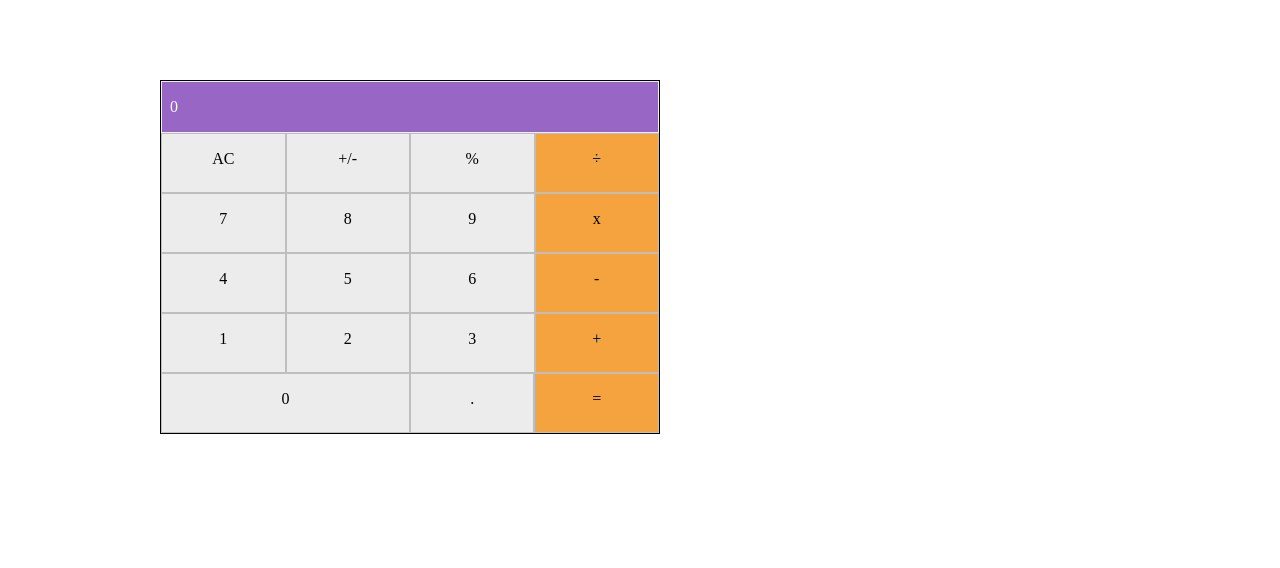
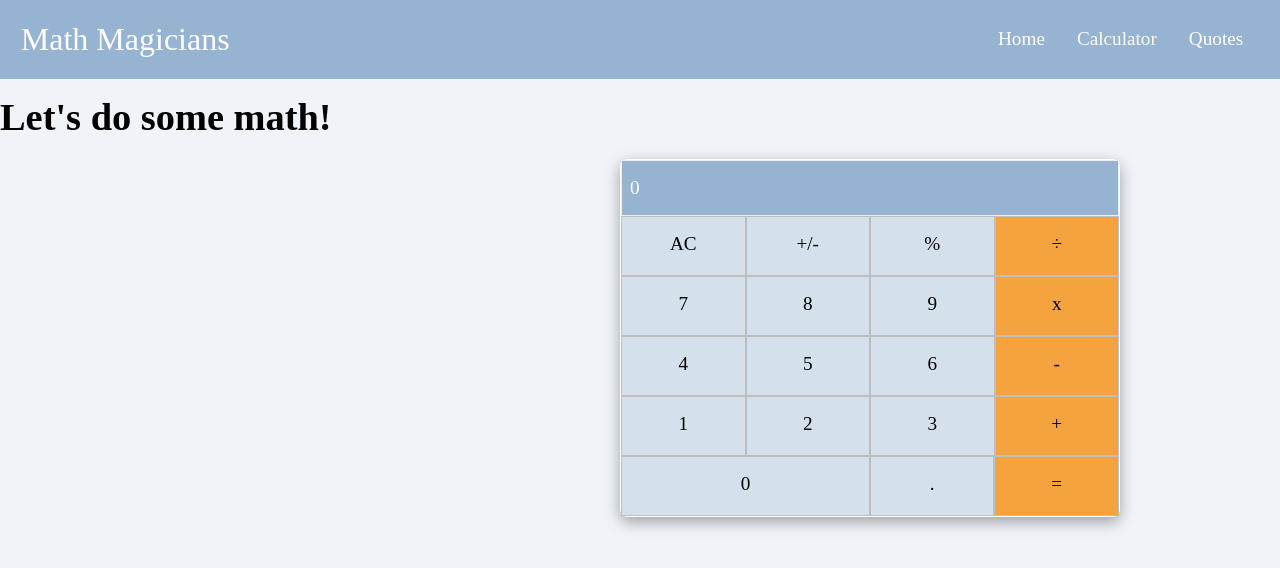
Before and after one commit to soesandarwin2201/React-Project, a React (Create React App) app: page /calculator in a window 1280 px wide. Shown: the top 568 px of the page. Built offline with nearby package versions, Linux system fonts and the light colour scheme.

Commit message:
Make the functionality work with react route

```diff
--- a/package.json
+++ b/package.json
@@ -10,6 +10,7 @@
     "big.js": "^6.2.1",
     "react": "^18.2.0",
     "react-dom": "^18.2.0",
+    "react-router-dom": "^6.4.4",
     "react-scripts": "5.0.1",
     "web-vitals": "^2.1.4"
   },
--- a/src/App.js
+++ b/src/App.js
@@ -1,11 +1,25 @@
 import React from 'react';
+import { Route, Routes } from 'react-router-dom';
 import Claculator from './components/Calculator';
+import Home from './components/Home';
+import Quotes from './components/Quotes';
+import Navbar from './components/Navabar';
+import './index.css';
 
 // eslint-disable-next-line react/prefer-stateless-function
 class App extends React.Component {
   render() {
     return (
-      <Claculator />
+      <>
+        <div className="spa">
+          <Navbar />
+          <Routes>
+            <Route path="/calculator" element={<Claculator />} />
+            <Route path="/quotes" element={<Quotes />} />
+            <Route path="/" element={<Home />} />
+          </Routes>
+        </div>
+      </>
     );
   }
 }
--- a/src/components/Calculator.js
+++ b/src/components/Calculator.js
@@ -21,6 +21,11 @@ class Claculator extends React.Component {
   render() {
     const { total, next, operation } = this.state;
     return (
+      <>
+        <div className='app'>
+          <div className='calculator-title'>
+            <h1>Let's do some math!</h1>
+          </div>
           <div className='cal-grid'>
             <div className='cal-result'>
               <p>{total}</p>
@@ -97,6 +102,8 @@ class Claculator extends React.Component {
               </div>
             </div>
           </div>
+        </div>
+      </>
     );
   }
 }
--- a/src/index.css
+++ b/src/index.css
@@ -2,6 +2,26 @@
   margin: 0;
   padding: 0;
   box-sizing: border-box;
+}
+
+body {
+  background-color: #f0f4f8;
+  color: #fff;
+  font-size: 1.2rem;
+}
+
+.app {
+  display: flex;
+  width: 100%;
+}
+
+.calculator-title {
+  flex-basis: 50%;
+}
+
+.calculator-title h1 {
+  color: #000;
+  margin-top: 1rem;
 }
 
 .cal-grid {
@@ -12,13 +32,15 @@
   width: 500px;
   align-items: center;
   justify-content: center;
-  border: 1px solid #000;
+  border: 1px solid #fff;
+  box-shadow: rgba(0, 0, 0, 0.35) 0 5px 15px;
+  border-radius: 0.5rem;
 }
 
 .cal-result {
   width: 100%;
   text-align: right;
-  background-color: #9867c5;
+  background-color: #96b3d1;
   color: #fff;
   padding: 1rem 0.5rem;
   border: 1px solid #ededed;
@@ -41,8 +63,9 @@
   padding: 1rem;
   width: 125px;
   height: 60px;
-  background-color: #ececec;
+  background-color: #d4e0ec;
   border: 1px solid #bebebe;
+  color: #000;
 }
 
 .col:hover {
@@ -56,3 +79,68 @@
 .col-4 {
   background-color: #f5a33e;
 }
+
+/* styling for the full website */
+
+.navbar {
+  display: flex;
+  justify-content: space-between;
+  align-items: center;
+  background-color: #96b3d1;
+  padding: 1.3rem;
+}
+
+.logo {
+  font-size: 2rem;
+  font-weight: 400;
+}
+
+.navbar ul {
+  display: flex;
+}
+
+.navbar ul li {
+  list-style-type: none;
+  transition: 0.4s ease-in;
+}
+
+.navbar ul li:hover {
+  border-bottom: 2px solid #9867c5;
+  padding-left: 0.5rem;
+  font-size: 1.2rem;
+}
+
+.navbar ul li a {
+  text-decoration: none;
+  margin: 1rem;
+  color: #fff;
+}
+
+.home {
+  color: #000;
+  margin-top: 5rem;
+  margin-inline: 5rem;
+  text-align: center;
+  display: flex;
+  align-items: center;
+  flex-direction: column;
+  justify-content: center;
+  padding: 1rem;
+  padding-bottom: 1rem;
+  letter-spacing: 4px;
+  line-height: 1.5;
+  border: 0.5px solid #fff;
+  box-shadow: rgba(0, 0, 0, 0.35) 0 5px 15px;
+}
+
+.quote {
+  color: #000;
+  margin-top: 5rem;
+  margin-inline: 5rem;
+  text-align: center;
+  padding: 1rem;
+  letter-spacing: 5px;
+  line-height: 1.5;
+  border: 0.5px solid #fff;
+  box-shadow: rgba(0, 0, 0, 0.35) 0 5px 15px;
+}
--- a/src/index.js
+++ b/src/index.js
@@ -1,11 +1,14 @@
 import React from 'react';
 import ReactDOM from 'react-dom/client';
 import './index.css';
+import { BrowserRouter } from 'react-router-dom';
 import App from './App';
 
 const root = ReactDOM.createRoot(document.getElementById('root'));
 root.render(
   <React.StrictMode>
-    <App />
+    <BrowserRouter>
+      <App />
+    </BrowserRouter>
   </React.StrictMode>,
 );
```
Also changed, not shown: 1 other file (tests, documents, lock files or other folders). Lines whose indentation alone changed are shown as unchanged.
